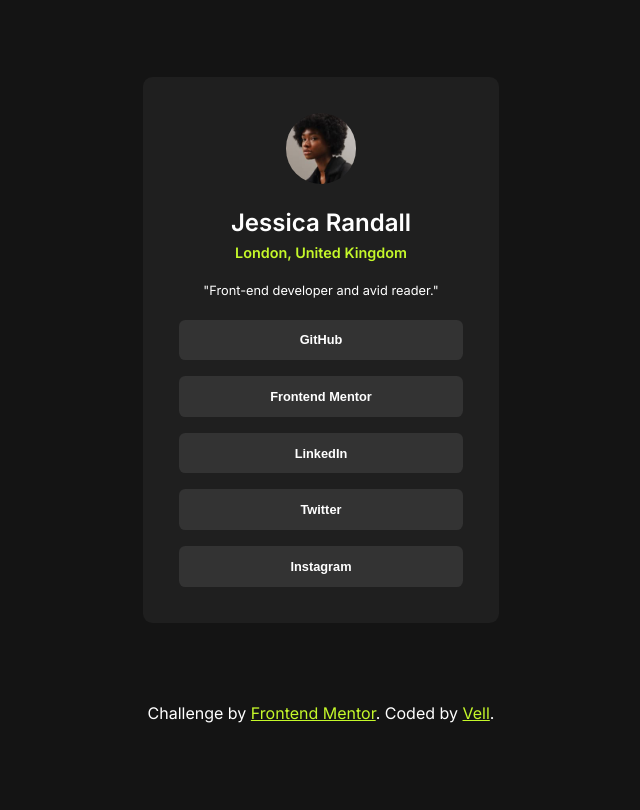
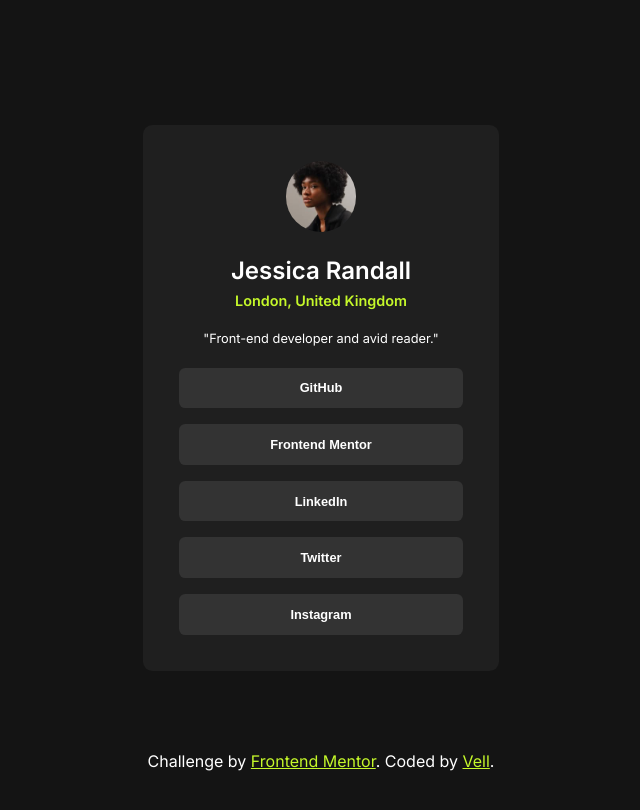
Before and after one commit to itsvell88/social-links-profile, a plain HTML site: page index.html in a window 1280 px wide. Shown: the whole page, without its empty margins (319-959 px from the left). Drawn offline with Linux system fonts and the light colour scheme.

Commit message:
Update style.css

```diff
--- a/style.css
+++ b/style.css
@@ -16,6 +16,8 @@ body {
   font-family: "Inter";
   font-style: normal;
   color: hsl(0, 0%, 100%);
+  margin-top: 3em;
+  margin-bottom: 3em;
 }
 
 /* * */
```
